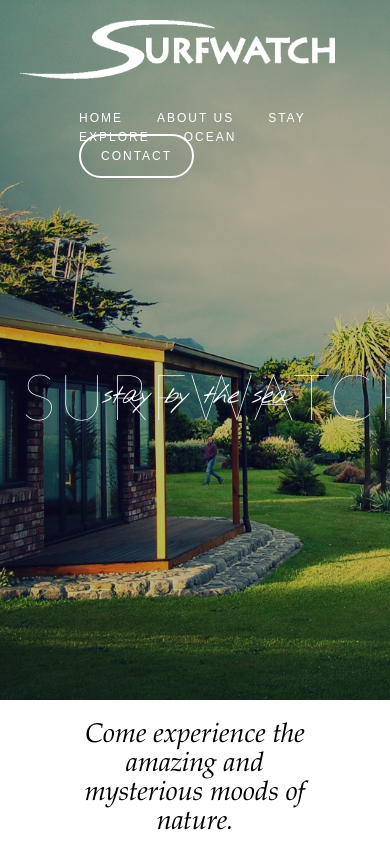
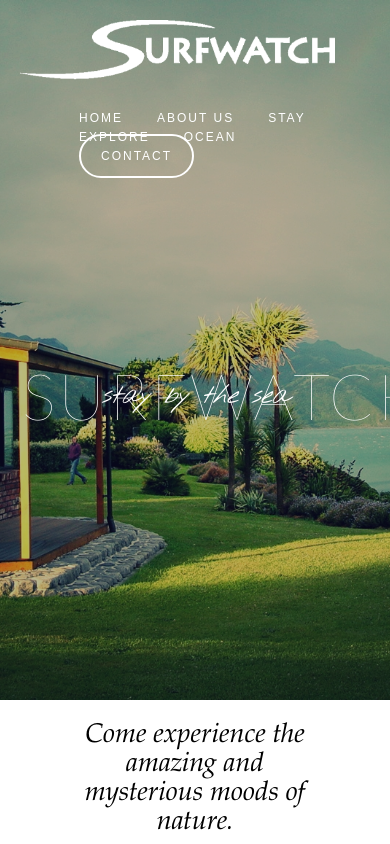
Before and after one commit to danielrob/25_or_more_site_iterations_to_crash_course_front_end_web_development, a plain HTML site: page index.html in a window 390 px wide. Shown: the top 844 px of the page. Drawn offline with Linux system fonts and the light colour scheme.

Commit message:
Tweak cover position
background-size: cover does not protect the aspect ratio of the image, so the image does not responsively stay centered with the centered text. This will require responsive cropping, which needs a library.

```diff
--- a/site.css
+++ b/site.css
@@ -29,8 +29,7 @@ footer p:first-child {
 #site-header {
   /* Background image centering thanks to https://dash.generalassemb.ly */
   background-size: cover;
-  background-position: 25% 106%;
-  background-repeat: no-repeat;
+  background-position: center 85%;
 }
 
 #site-header img, #nav-main li {
```
